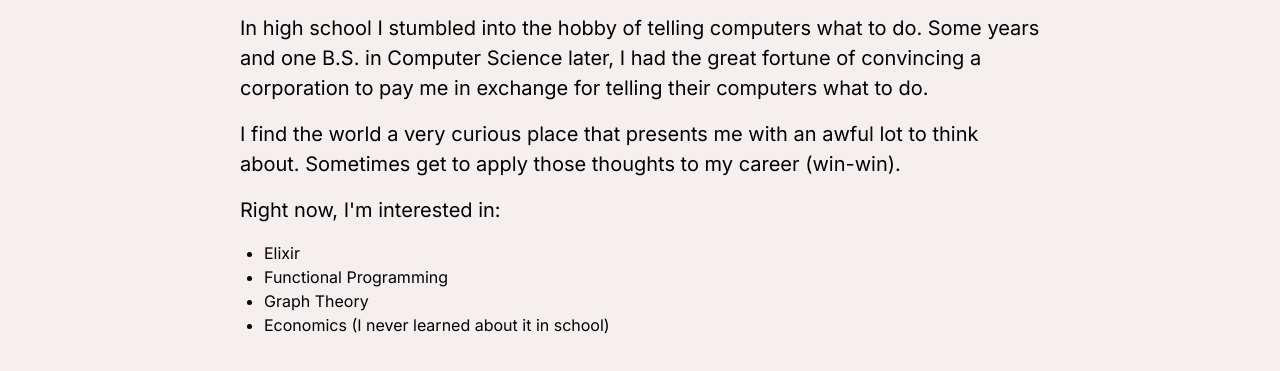
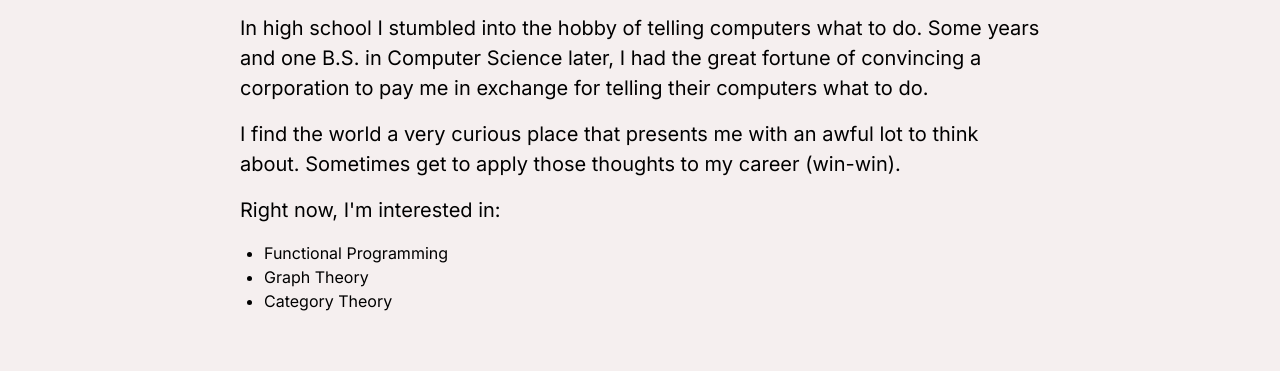
Before and after one commit to JDSeiler/webpage, an Eleventy site: page src/about.njk in a window 1280 px wide. Shown: the part 183-554 px from the top of the page. Built offline with nearby package versions, Linux system fonts and the light colour scheme; Eleventy itself is replaced by a stand-in of ours; files that its build step writes are made by us from their sources; what @iktakahiro/markdown-it-katex would draw is missing.

Commit message:
Update about page

```diff
--- a/src/about.njk
+++ b/src/about.njk
@@ -19,10 +19,9 @@ layout: layouts/base-layout.njk
   <p class="blurb">
     Right now, I'm interested in:
     <ul>
-      <li>Elixir</li>
       <li>Functional Programming</li>
       <li>Graph Theory</li>
-      <li>Economics (I never learned about it in school)</li>
+      <li>Category Theory</li>
     </ul>
   </p>
 </div>
```
